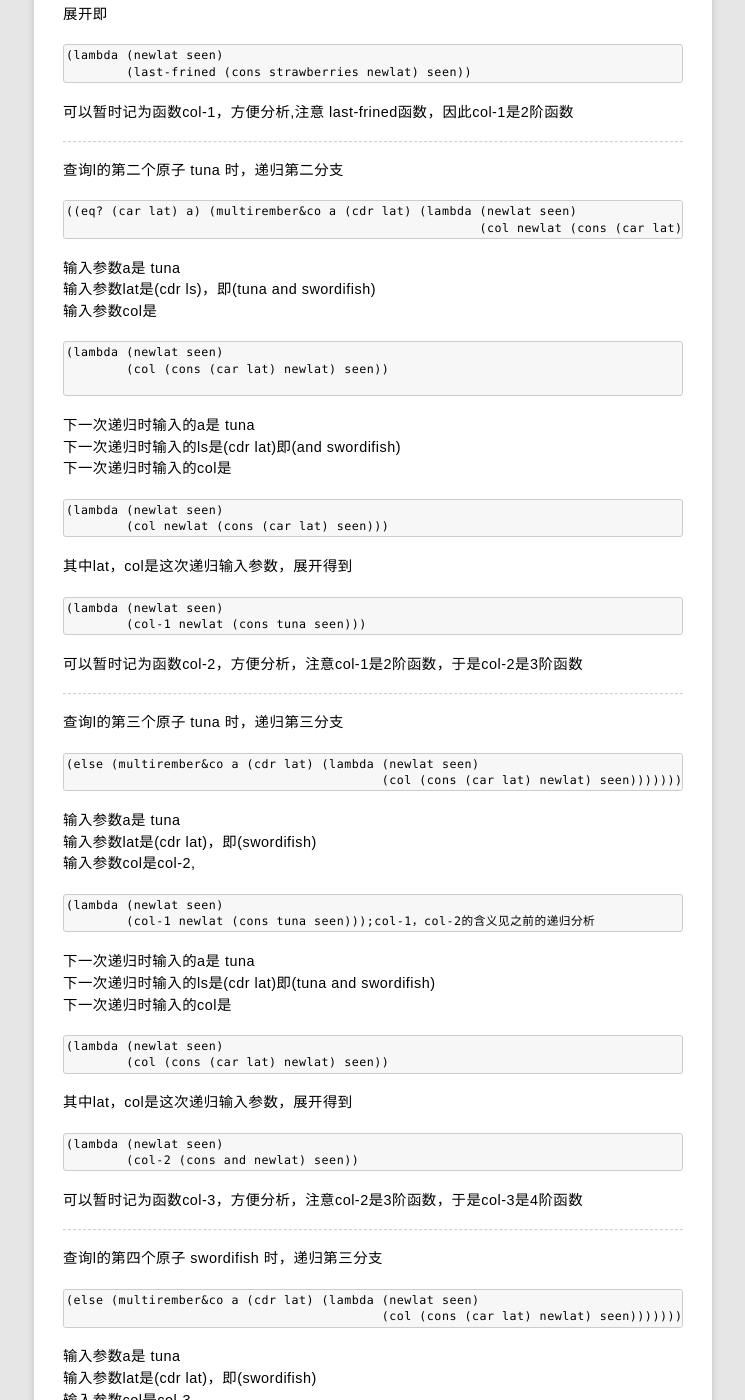
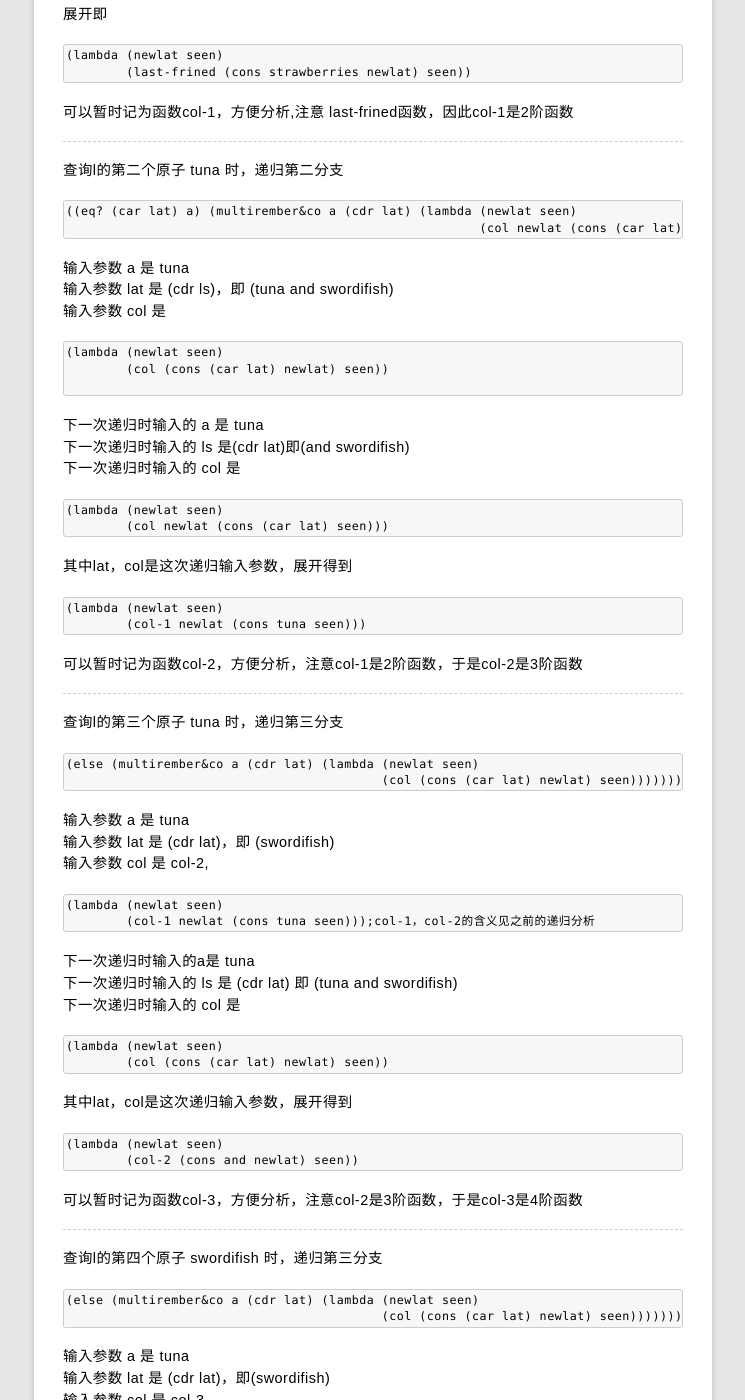
Before and after one commit to rhuichao/uternet.github.io, a Jekyll site: the page built from TLS/08.md, in a window 1280 px wide and 1400 px high, scrolled down 20727 px. Shown: the whole window, without its empty margins (267-1012 px from the left). Built offline with Jekyll 4.4.1, drawn with Linux system fonts in a browser that asks for light colours; some web fonts are replaced; Markdown is read by kramdown in place of the engine named in the settings; some of the changed text lies outside the part shown.

Commit message:
new post

````diff
--- a/TLS/08.md
+++ b/TLS/08.md
@@ -578,7 +578,7 @@ insertR-f 和 insertL-f 相似吗
 ```scheme
 (define yyy
    (lambda (a l)
-      ((insert-g seqrem) #f a l))
+      ((insert-g seqrem) #f a l)))
 ```
 
 其中
@@ -668,7 +668,7 @@ insertR-f 和 insertL-f 相似吗
 
 `(atom-to-function (operator nexp))`
 是什么，其中
-nexp 是 `(+5 3)`
+nexp 是 `(+ 5 3)`
 
 >函数 +，而不是原子 +。
 
@@ -1142,7 +1142,7 @@ col 是
 
 -------------------
 
-查询l的第一个原子 strawberries 时，递归第三分支
+查询 l 的第一个原子 strawberries 时，递归第三分支
 
 ```
 (else (multirember&co a (cdr lat) (lambda (newlat seen)
@@ -1180,9 +1180,9 @@ col 是
                                                        (col newlat (cons (car lat) seen)))))
 ```
 
-输入参数a是 tuna
-输入参数lat是(cdr ls)，即(tuna and swordifish)
-输入参数col是
+输入参数 a 是 tuna
+输入参数 lat 是 (cdr ls)，即 (tuna and swordifish)
+输入参数 col 是
 
 ```
 (lambda (newlat seen)
@@ -1190,9 +1190,9 @@ col 是
 
 ```
 
-下一次递归时输入的a是 tuna
-下一次递归时输入的ls是(cdr lat)即(and swordifish)
-下一次递归时输入的col是
+下一次递归时输入的 a 是 tuna
+下一次递归时输入的 ls 是(cdr lat)即(and swordifish)
+下一次递归时输入的 col 是
 
 ```
 (lambda (newlat seen)
@@ -1217,9 +1217,9 @@ col 是
                                           (col (cons (car lat) newlat) seen)))))))
 ```
 
-输入参数a是 tuna
-输入参数lat是(cdr lat)，即(swordifish)
-输入参数col是col-2,
+输入参数 a 是 tuna
+输入参数 lat 是 (cdr lat)，即 (swordifish)
+输入参数 col 是 col-2,
 
 ```
 (lambda (newlat seen)
@@ -1227,8 +1227,8 @@ col 是
 ```
 
 下一次递归时输入的a是 tuna
-下一次递归时输入的ls是(cdr lat)即(tuna and swordifish)
-下一次递归时输入的col是
+下一次递归时输入的 ls 是 (cdr lat) 即 (tuna and swordifish)
+下一次递归时输入的 col 是
 
 ```
 (lambda (newlat seen)
@@ -1253,18 +1253,18 @@ col 是
                                           (col (cons (car lat) newlat) seen)))))))
 ```
 
-输入参数a是 tuna
-输入参数lat是(cdr lat)，即(swordifish)
-输入参数col是col-3,
+输入参数 a 是 tuna
+输入参数 lat 是 (cdr lat)，即(swordifish)
+输入参数 col 是 col-3,
 
 ```
 (lambda (newlat seen)
         (col-2 (cons and newlat) seen));col-1，col-2，col-3的含义见之前的递归分析
 ```
 
-下一次递归时输入的a是 tuna
-下一次递归时输入的ls是(cdr lat)即()
-下一次递归时输入的col是
+下一次递归时输入的 a 是 tuna
+下一次递归时输入的 ls 是 (cdr lat)即()
+下一次递归时输入的 col 是
 
 ```
 (lambda (newlat seen)
@@ -1284,9 +1284,9 @@ col 是
 
 查询l的第四个原子 swordifish之后，即空表()时，递归第一分支
 `((null? lat) (col (quote ()) (quote ())))`
-输入参数a是 tuna
-输入参数lat是(cdr lat)，即()
-输入参数col是col-4,
+输入参数 a 是 tuna
+输入参数 lat 是 (cdr lat)，即()
+输入参数 col 是 col-4,
 
 ```
 (lambda (newlat seen)
````
Also changed, not shown: other parts of TLS/08.md (+3 -3 lines).
